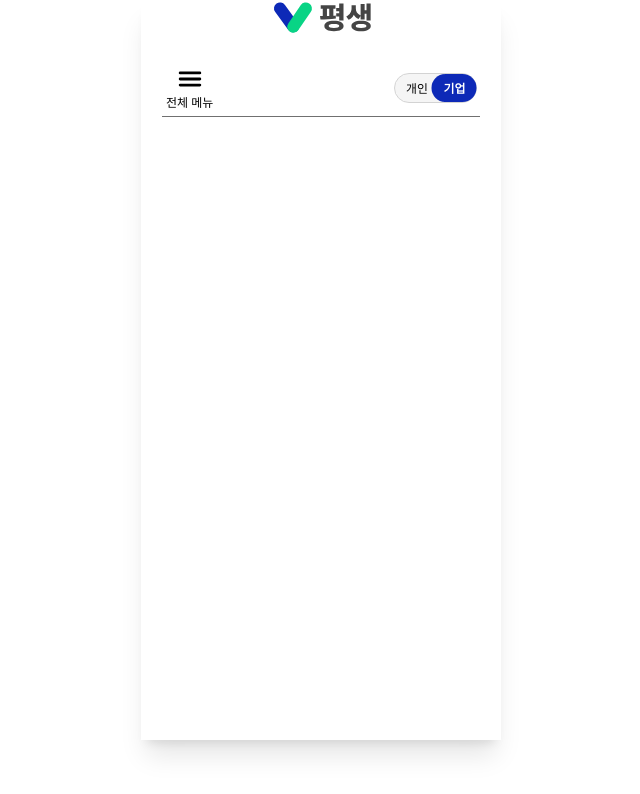
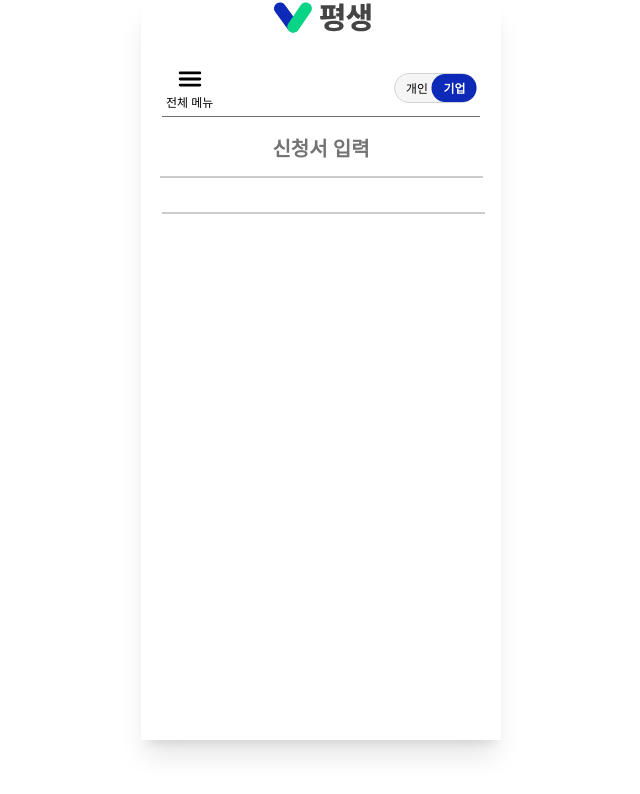
Before and after one commit to PyeongSaeng/PyeongSaeng-FE, a React (Vite) app: page /company/jobs/create-form in a window 1280 px wide. Shown: the top 794 px of the page, without its empty margins (319-959 px from the left). Built offline with nearby package versions, Linux system fonts and the light colour scheme; a web font is replaced by a local one.

Commit message:
rename: 돋보기 아이콘 이름 변경, 플러스 아이콘 추가

```diff
--- a/src/pages/Company/CompanyCreateFormPage.tsx
+++ b/src/pages/Company/CompanyCreateFormPage.tsx
@@ -3,7 +3,25 @@ import Topbar from "../../shared/components/topbar/Topbar"
 const CompanyCreateFormPage = () => {
   return (
     <div>
-        <Topbar></Topbar>
+      <Topbar>
+        <div className="w-full h-full">
+          {/* title부분 */}
+          <div className="mt-[17px] flex flex-col items-center">
+            <p className="text-[20px] font-semibold text-[#747474]">
+              신청서 입력
+            </p>
+            <div className="w-[323px] border-[1.3px] border-[#cccccc] mb-[2.4rem] mt-[12px]" />
+          </div>
+          {/* 신청서 입력 버튼 */}
+          <div>
+            <div className="w-[323px] border-[1.3px] border-[#cccccc] mb-[2.4rem] mt-[10px]" />
+          </div>
+          {/* 스트롤 영역 */}
+          <div>
+
+          </div>
+        </div>
+      </Topbar>
     </div>
   )
 }
--- a/src/pages/Personal/JobRecommendationPage.tsx
+++ b/src/pages/Personal/JobRecommendationPage.tsx
@@ -49,7 +49,7 @@ const JobRecommendationPage = () => {
                        bg-white text-[16px] focus:outline-none"
             />
             <img
-              src="/icons/search_line.png"
+              src="/icons/magnifier_icon.png"
               alt="search"
               className="absolute right-4 top-1/2 transform -translate-y-1/2 w-[23px] h-[23px]"
             />
```
Also changed, not shown: public/icons/Plus_icon.svg (added), public/icons/magnifier_icon.png (renamed from public/icons/search_line.png).
